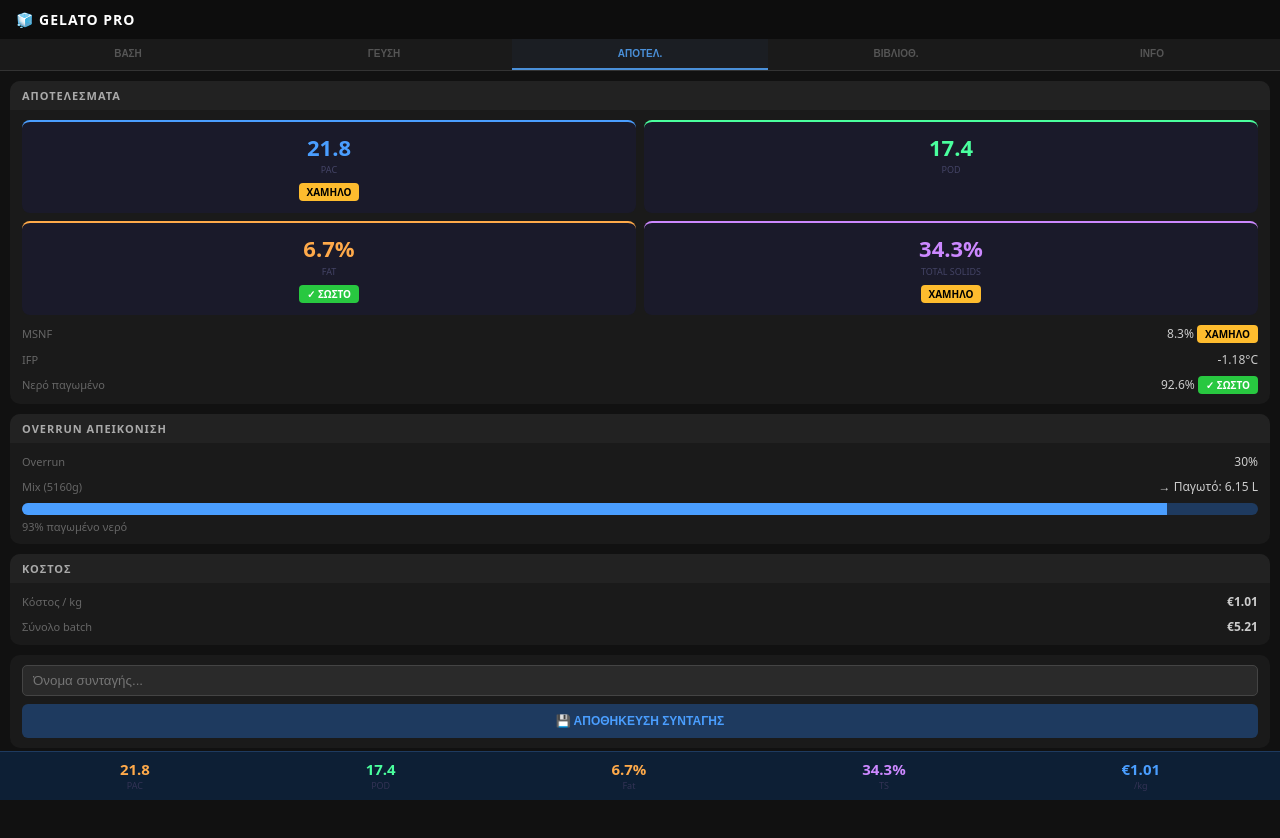
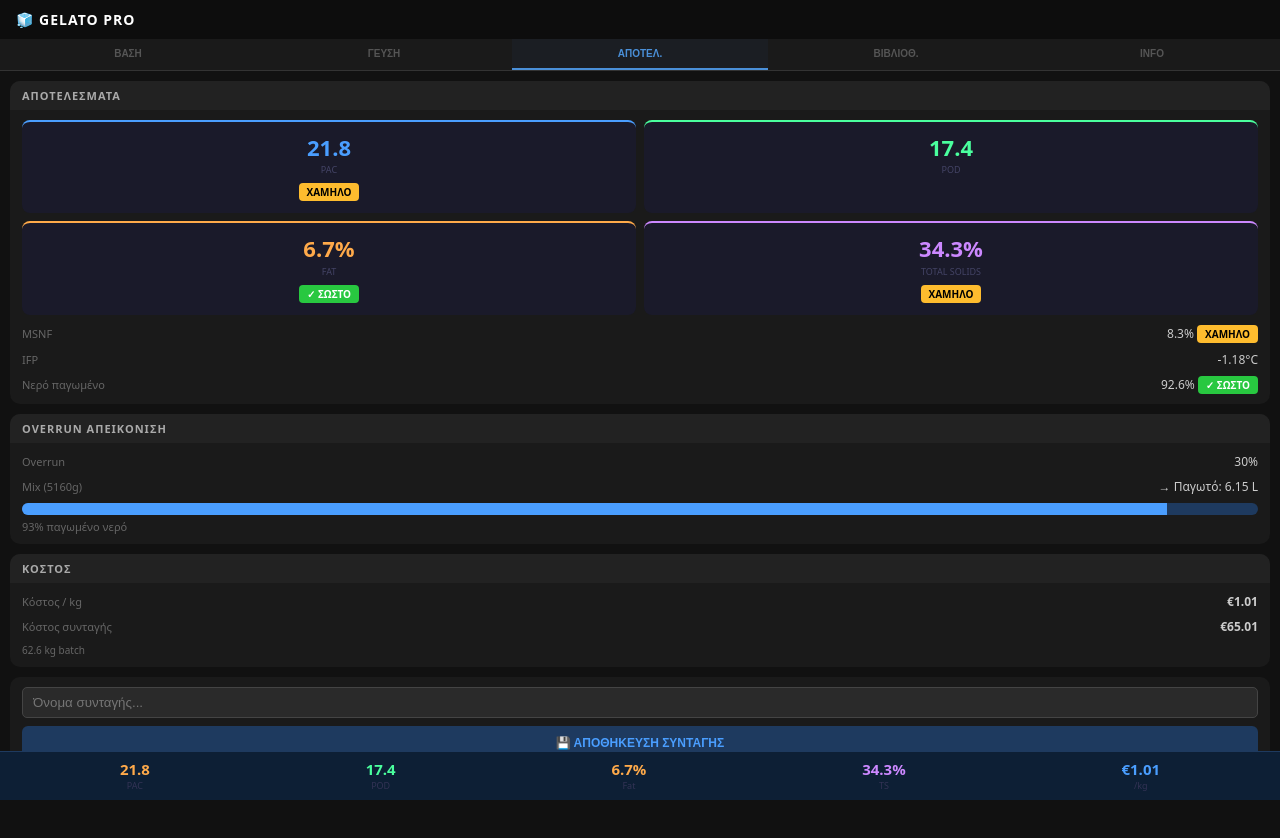
Before and after one commit to giourk/gelato-calculator, a Vue app: page / in a window 1280 px wide. Both pictures are taken after a click on the button "ΑΠΟΤΕΛ.". Shown: the top 838 px of the page. Built offline with nearby package versions, Linux system fonts and the light colour scheme.

Commit message:
feat: show real batch cost and mass in results tab

```diff
--- a/src/components/tabs/TabResults.vue
+++ b/src/components/tabs/TabResults.vue
@@ -69,8 +69,17 @@
     <div class="card">
       <div class="card-header">ΚΟΣΤΟΣ</div>
       <div class="card-body">
-        <div class="row"><span class="dim">Κόστος / kg</span><span class="label-text" style="font-weight:700;">€{{ r.costPerKg.toFixed(2) }}</span></div>
-        <div class="row"><span class="dim">Σύνολο batch</span><span class="label-text" style="font-weight:700;">€{{ r.totalCost.toFixed(2) }}</span></div>
+        <div class="row">
+          <span class="dim">Κόστος / kg</span>
+          <span class="label-text" style="font-weight:700;">€{{ r.costPerKg.toFixed(2) }}</span>
+        </div>
+        <div class="row">
+          <span class="dim">Κόστος συνταγής</span>
+          <span class="label-text" style="font-weight:700;">€{{ r.realTotalCost.toFixed(2) }}</span>
+        </div>
+        <div class="row" style="margin-top:2px;">
+          <span class="dim" style="font-size:10px;">{{ (r.realBatchMassG / 1000).toFixed(1) }} kg batch</span>
+        </div>
       </div>
     </div>
 
```
